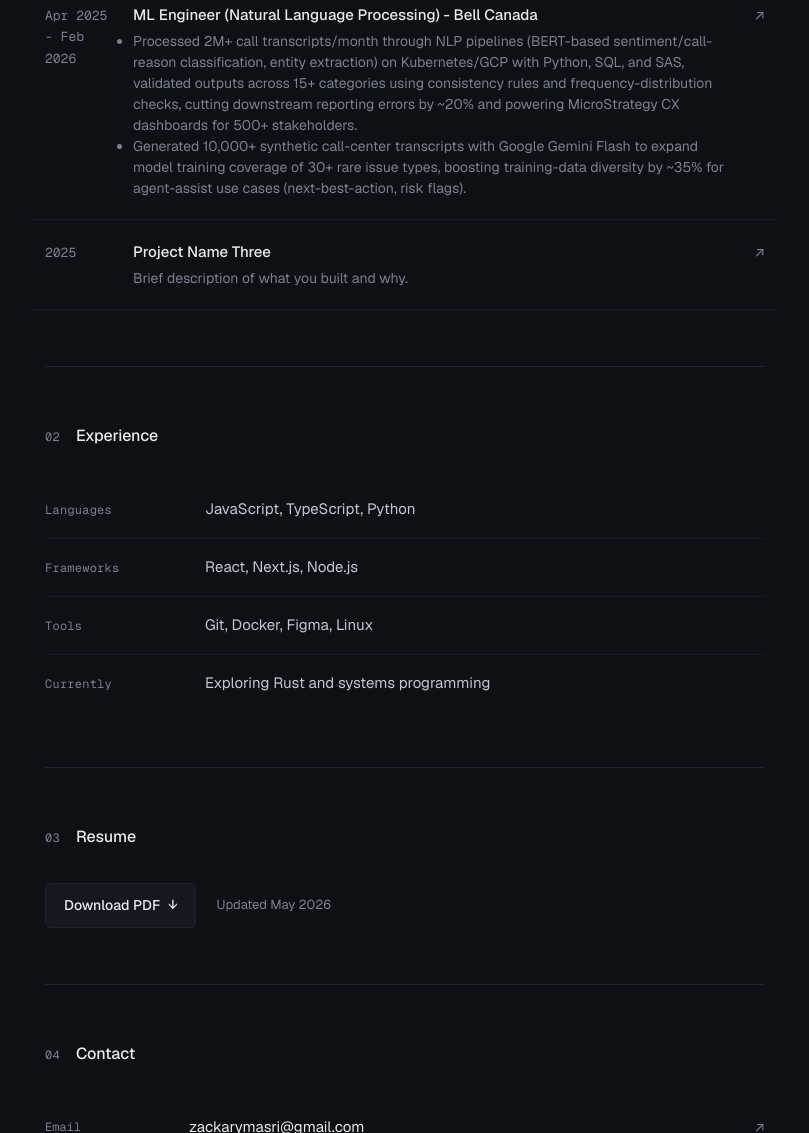
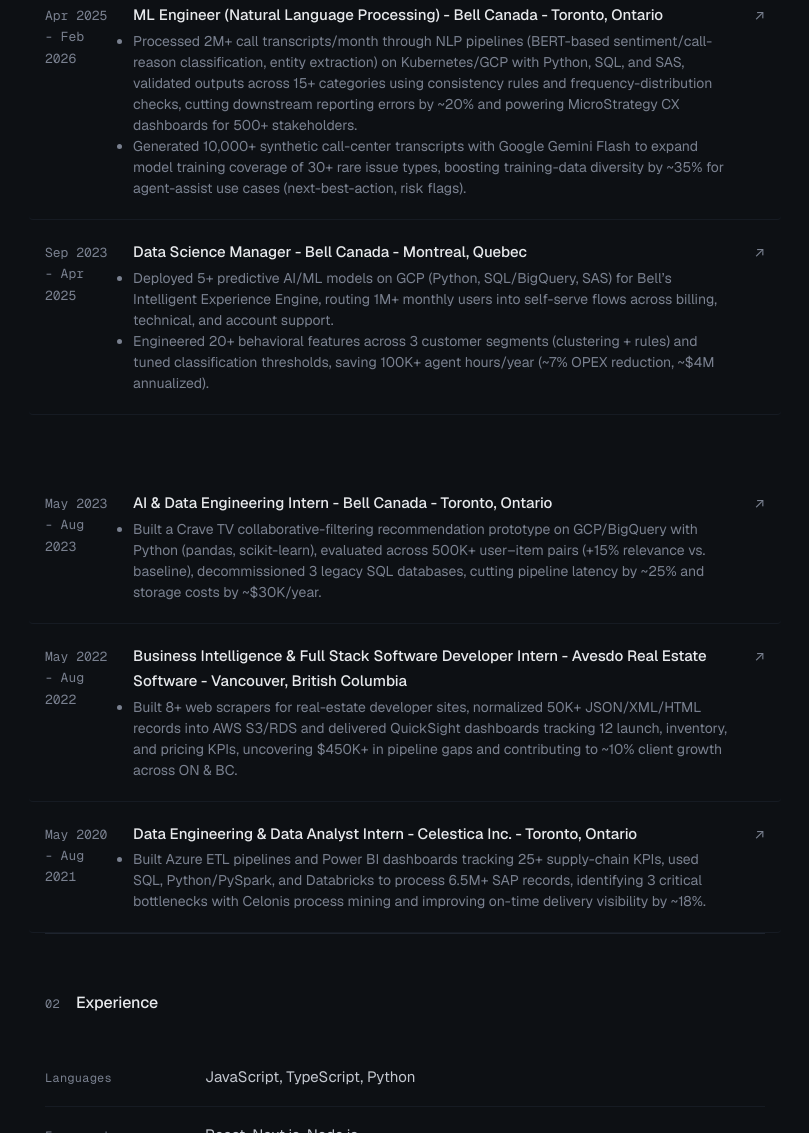
Before and after one commit to zackary-masri/zackary-masri.github.io, a plain HTML site: page index.html in a window 1280 px wide. Shown: the part 905-2038 px from the top of the page, without its empty margins (235-1044 px from the left). Drawn offline with nearby package versions, Linux system fonts and the light colour scheme.

Commit message:
Update index.html

```diff
--- a/index.html
+++ b/index.html
@@ -474,7 +474,7 @@
         <a href="#" class="project">
           <span class="year">Feb 2026 - Present</span>
           <div class="project-info">
-            <div class="project-title">AI/ML Engineer - D&I Integrators</div>
+            <div class="project-title">AI/ML Engineer - D&I Integrators - Toronto, Ontario</div>
             <div class="project-desc">
               <ul>
 <li> Architected a multi-agent AI platform for CVS Health’s supply-chain diagnostics on GCP (Vertex AI / Gemini), orchestrating 5
@@ -491,7 +491,7 @@
         <a href="#" class="project">
           <span class="year">Apr 2025 - Feb 2026</span>
           <div class="project-info">
-            <div class="project-title">ML Engineer (Natural Language Processing) - Bell Canada</div>
+            <div class="project-title">ML Engineer (Natural Language Processing) - Bell Canada - Toronto, Ontario</div>
             <div class="project-desc">
             <ul>
              <li>Processed 2M+ call transcripts/month through NLP pipelines (BERT-based sentiment/call-reason classification, entity
@@ -505,10 +505,60 @@
         </a>
 
         <a href="#" class="project">
-          <span class="year">2025</span>
+          <span class="year">Sep 2023 - Apr 2025</span>
           <div class="project-info">
-            <div class="project-title">Project Name Three</div>
-            <div class="project-desc">Brief description of what you built and why.</div>
+            <div class="project-title">Data Science Manager - Bell Canada - Montreal, Quebec</div>
+            <div class="project-desc">
+              <ul>
+              <li>Deployed 5+ predictive AI/ML models on GCP (Python, SQL/BigQuery, SAS) for Bell’s Intelligent Experience Engine, routing 1M+
+monthly users into self-serve flows across billing, technical, and account support.</li>
+<li>Engineered 20+ behavioral features across 3 customer segments (clustering + rules) and tuned classification thresholds, saving
+100K+ agent hours/year (~7% OPEX reduction, ~$4M annualized).</li></ul></div>
+          </div>
+          <span class="arrow">↗</span>
+        </a>
+      </div>
+    </section>
+
+    <a href="#" class="project">
+          <span class="year">May 2023 - Aug 2023</span>
+          <div class="project-info">
+            <div class="project-title">AI & Data Engineering Intern - Bell Canada - Toronto, Ontario</div>
+            <div class="project-desc">
+              <ul>
+              <li>Built a Crave TV collaborative-filtering recommendation prototype on GCP/BigQuery with Python (pandas, scikit-learn),
+evaluated across 500K+ user–item pairs (+15% relevance vs. baseline), decommissioned 3 legacy SQL databases, cutting
+pipeline latency by ~25% and storage costs by ~$30K/year.</li></ul></div>
+          </div>
+          <span class="arrow">↗</span>
+        </a>
+      </div>
+    </section>
+
+     <a href="#" class="project">
+          <span class="year">May 2022 - Aug 2022</span>
+          <div class="project-info">
+            <div class="project-title">Business Intelligence & Full Stack Software Developer Intern - Avesdo Real Estate Software - Vancouver, British Columbia</div>
+            <div class="project-desc">
+              <ul>
+              <li>Built 8+ web scrapers for real-estate developer sites, normalized 50K+ JSON/XML/HTML records into AWS S3/RDS and
+delivered QuickSight dashboards tracking 12 launch, inventory, and pricing KPIs, uncovering $450K+ in pipeline gaps and
+contributing to ~10% client growth across ON & BC.</li></ul></div>
+          </div>
+          <span class="arrow">↗</span>
+        </a>
+      </div>
+    </section>
+
+    <a href="#" class="project">
+          <span class="year">May 2020 - Aug 2021</span>
+          <div class="project-info">
+            <div class="project-title">Data Engineering & Data Analyst Intern - Celestica Inc. - Toronto, Ontario</div>
+            <div class="project-desc">
+              <ul>
+              <li>Built Azure ETL pipelines and Power BI dashboards tracking 25+ supply-chain KPIs, used SQL, Python/PySpark, and Databricks to
+process 6.5M+ SAP records, identifying 3 critical bottlenecks with Celonis process mining and improving on-time delivery
+visibility by ~18%.</li></ul></div>
           </div>
           <span class="arrow">↗</span>
         </a>
```
